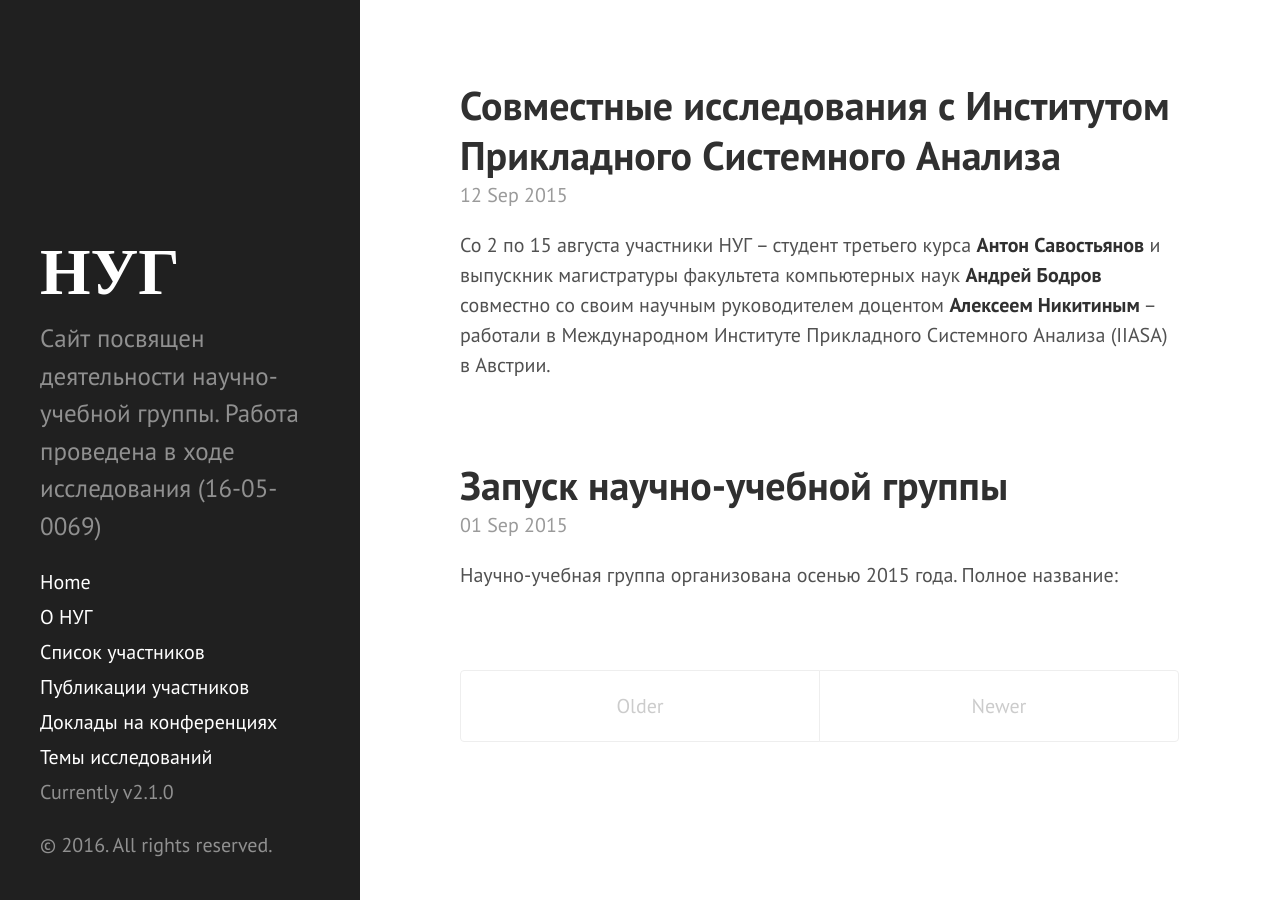
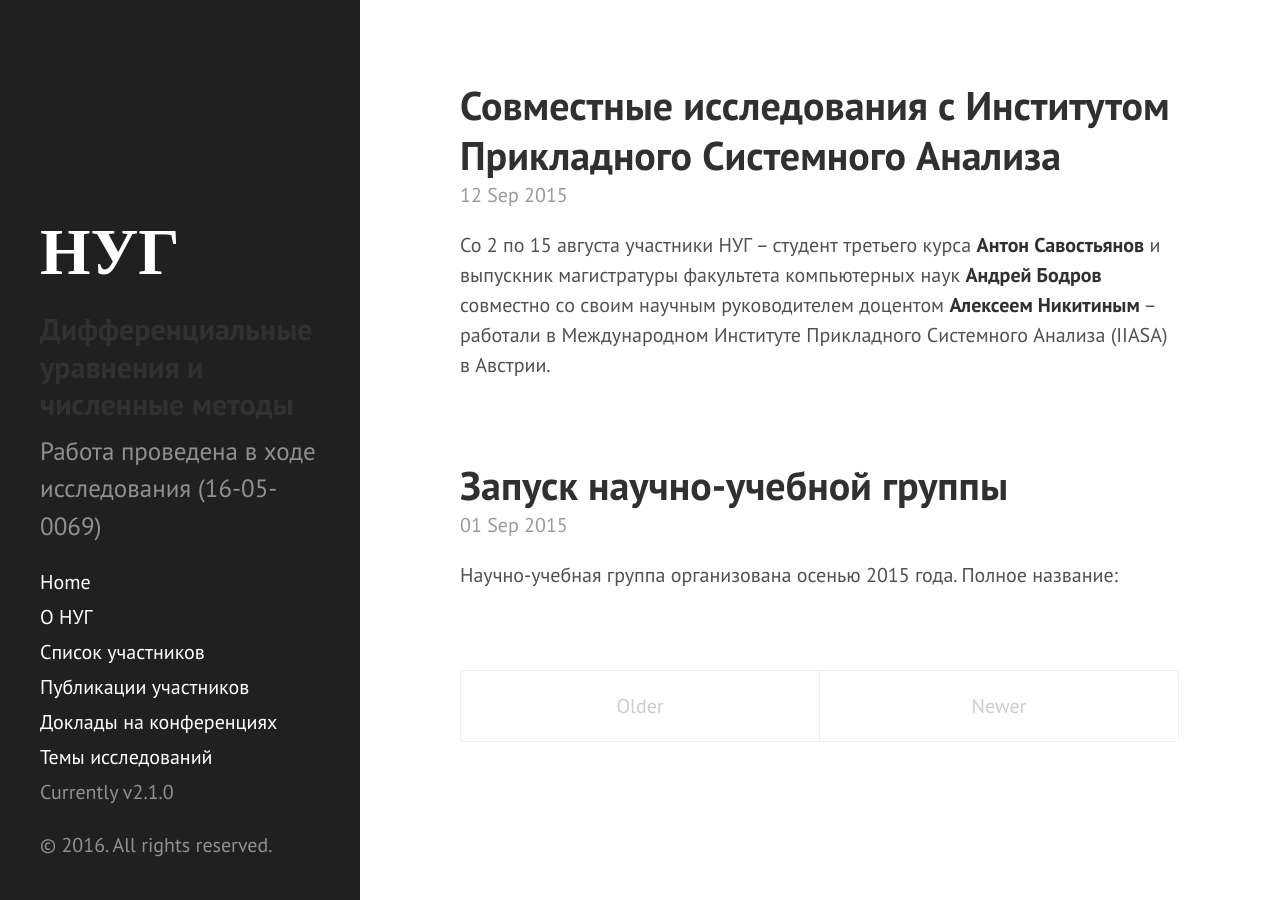
Before and after one commit to hsemmsg/hsemmsg.github.io, a Jekyll site: the page built from index.html, in a window 1280 px wide. Built offline with Jekyll 4.4.1, drawn with Linux system fonts in a browser that asks for light colours; the list of posts is cut into pages by our own code.

Commit message:
added tagline to sidebar

```diff
--- a/_config.yml
+++ b/_config.yml
@@ -12,7 +12,7 @@ permalink:        pretty
 # Setup
 title:            'НУГ'
 tagline:          'Дифференциальные уравнения и численные методы'
-description:      'Сайт посвящен деятельности научно-учебной группы. Работа проведена в ходе исследования (16-05-0069)'
+description:      'Работа проведена в ходе исследования (16-05-0069)'
 url:              http://hsemmsg.github.io/
 baseurl:          http://hsemmsg.github.io/
 
--- a/_includes/sidebar.html
+++ b/_includes/sidebar.html
@@ -6,6 +6,9 @@
           {{ site.title }}
         </a>
       </h1>
+      <h2>
+        {{ site.tagline }}
+      </h2>
       <p class="lead">{{ site.description }}</p>
     </div>
 
```
